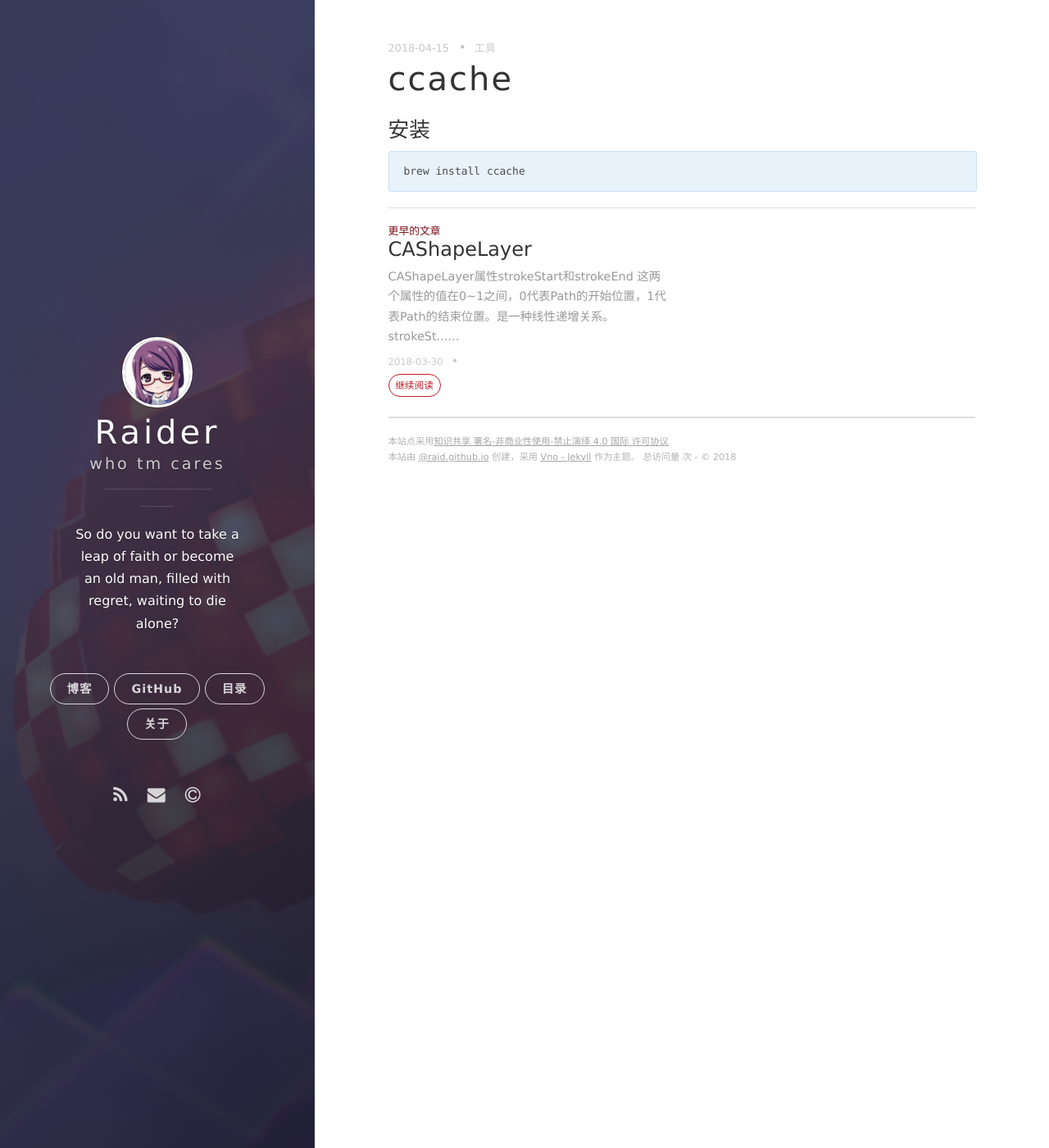
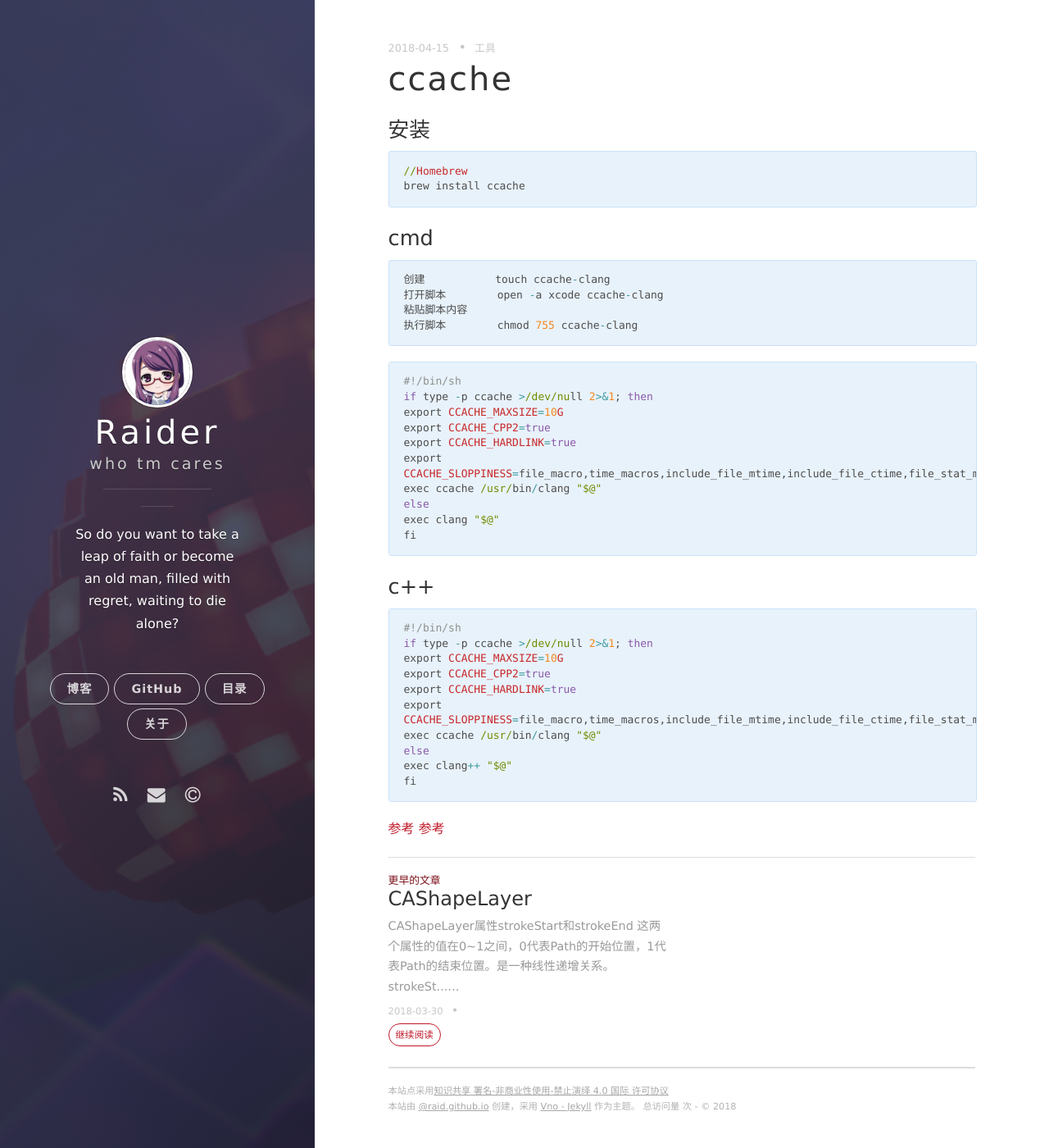
Before and after one commit to ioRaid/ioRaid.github.io, a Jekyll site: the page built from _posts/2018-04-15-ccache.md, in a window 1280 px wide and 1400 px high. Shown: the whole window at 82% size. Built offline with Jekyll 4.4.1, drawn with Linux system fonts in a browser that asks for light colours; nearby versions of some CDN libraries; comment, search, counter and statistics services are not loaded.

Commit message:
Update 2018-04-15-ccache.md

```diff
--- a/_posts/2018-04-15-ccache.md
+++ b/_posts/2018-04-15-ccache.md
@@ -11,6 +11,57 @@ description: 加快编译速度
 
 {% highlight ruby %}
 
+//Homebrew
 brew install ccache
 
 {% endhighlight %}
+
+<h3>cmd</h3>
+
+
+{% highlight ruby %}
+
+创建           touch ccache-clang
+打开脚本        open -a xcode ccache-clang
+粘贴脚本内容
+执行脚本        chmod 755 ccache-clang
+
+{% endhighlight %}
+
+{% highlight ruby %}
+
+#!/bin/sh
+if type -p ccache >/dev/null 2>&1; then
+export CCACHE_MAXSIZE=10G
+export CCACHE_CPP2=true
+export CCACHE_HARDLINK=true
+export
+CCACHE_SLOPPINESS=file_macro,time_macros,include_file_mtime,include_file_ctime,file_stat_matches
+exec ccache /usr/bin/clang "$@"
+else
+exec clang "$@"
+fi
+
+{% endhighlight %}
+
+<h3>c++</h3>
+
+{% highlight ruby %}
+
+#!/bin/sh
+if type -p ccache >/dev/null 2>&1; then
+export CCACHE_MAXSIZE=10G
+export CCACHE_CPP2=true
+export CCACHE_HARDLINK=true
+export
+CCACHE_SLOPPINESS=file_macro,time_macros,include_file_mtime,include_file_ctime,file_stat_matches
+exec ccache /usr/bin/clang "$@"
+else
+exec clang++ "$@"
+fi
+
+{% endhighlight %}
+
+
+<a href="https://zhuanlan.zhihu.com/p/27584726">参考</a>
+<a href="https://www.jianshu.com/p/53b2e3d203a9">参考</a>
```
